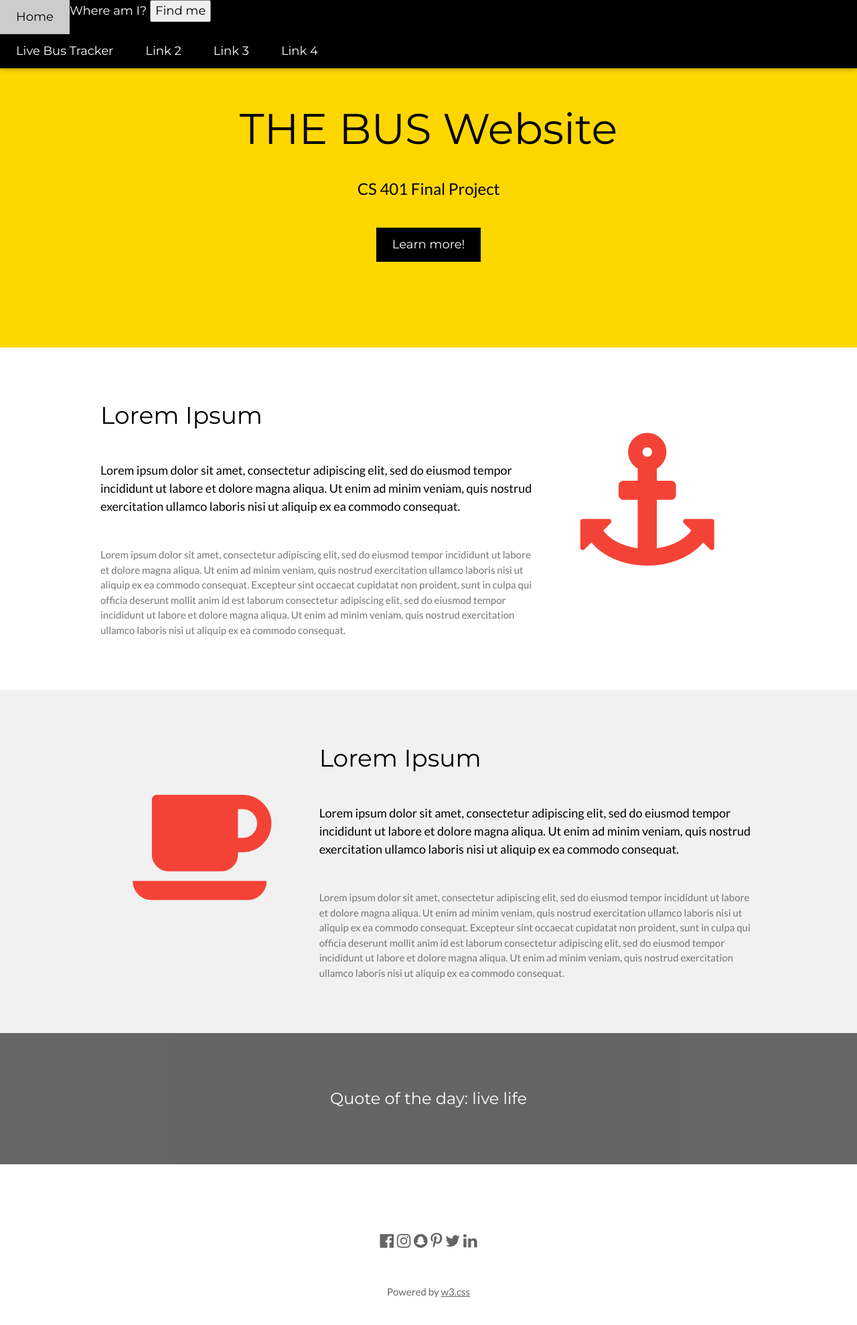
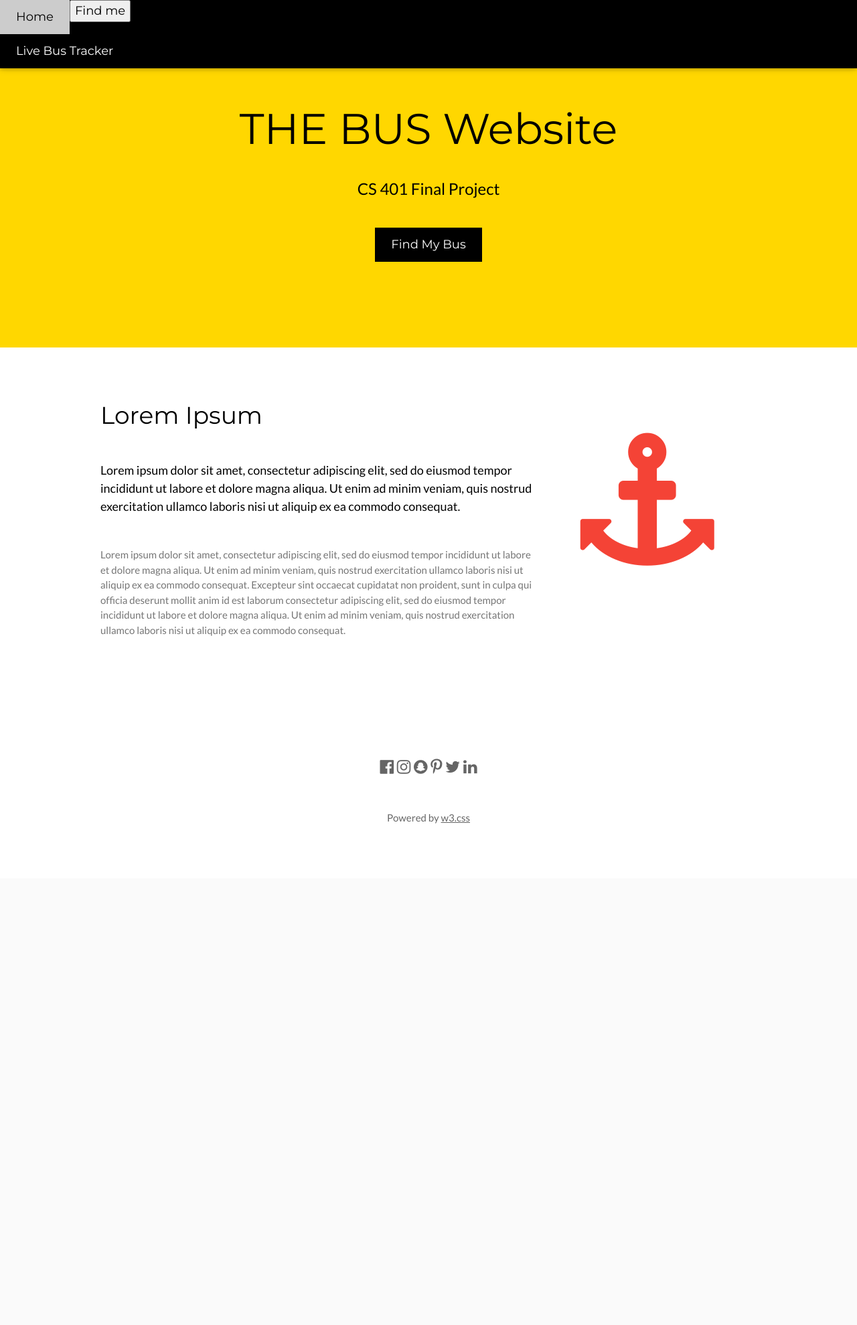
Before and after one commit to QuinnMcHenry/CS401_FINAL_PROJECT, a Flask app: template templates/index.html in a window 1280 px wide. Shown: the top 1979 px of the page at 67% size. After the commit the page ends 1230 px from the top, so only its background shows below. Run offline with Flask 3, Linux system fonts and the light colour scheme; the template is opened without the code that fills it, so the values that code supplies are empty.

Commit message:
updating html

```diff
--- a/templates/index.html
+++ b/templates/index.html
@@ -3,7 +3,7 @@
 <!DOCTYPE html>
 <html lang="en">
 <head>
-<title>W3.CSS Template</title>
+<title>The Bus Website</title>
 <meta charset="UTF-8">
 <meta name="viewport" content="width=device-width, initial-scale=1">
 <link rel="stylesheet" href="https://www.w3schools.com/w3css/5/w3.css">
@@ -23,21 +23,14 @@ body,h1,h2,h3,h4,h5,h6 {font-family: "Lato", sans-serif}
   <div class="w3-bar w3-black w3-card w3-left-align w3-large">
     <a class="w3-bar-item w3-button w3-hide-medium w3-hide-large w3-right w3-padding-large w3-hover-white w3-large w3-yellow" href="javascript:void(0);" onclick="myFunction()" title="Toggle Navigation Menu"><i class="fa fa-bars"></i></a>
     <a href="index.html" class="w3-bar-item w3-button w3-padding-large w3-white">Home</a>
-    <a>Where am I?</a>
     <button id="getLocationBtn">Find me</button>
     <p id="location"></p>
     <a href="map.html" class="w3-bar-item w3-button w3-hide-small w3-padding-large w3-hover-white">Live Bus Tracker</a>
-    <a href="#" class="w3-bar-item w3-button w3-hide-small w3-padding-large w3-hover-white">Link 2</a>
-    <a href="#" class="w3-bar-item w3-button w3-hide-small w3-padding-large w3-hover-white">Link 3</a>
-    <a href="#" class="w3-bar-item w3-button w3-hide-small w3-padding-large w3-hover-white">Link 4</a>
   </div>
 
   <!-- Navbar on small screens -->
   <div id="navDemo" class="w3-bar-block w3-white w3-hide w3-hide-large w3-hide-medium w3-large">
     <a href="map.html" class="w3-bar-item w3-button w3-padding-large">Live Bus Tracker</a>
-    <a href="#" class="w3-bar-item w3-button w3-padding-large">Link 2</a>
-    <a href="#" class="w3-bar-item w3-button w3-padding-large">Link 3</a>
-    <a href="#" class="w3-bar-item w3-button w3-padding-large">Link 4</a>
   </div>
 </div>
 
@@ -45,7 +38,7 @@ body,h1,h2,h3,h4,h5,h6 {font-family: "Lato", sans-serif}
 <header class="w3-container w3-center" style="background-color: #FFD700; padding:128px 16px;">
   <h1 class="w3-margin w3-jumbo">THE BUS Website</h1>
   <p class="w3-xlarge">CS 401 Final Project</p>
-  <button class="w3-button w3-black w3-padding-large w3-large w3-margin-top">Learn more!</button>
+  <button href = "map.html" class="w3-button w3-black w3-padding-large w3-large w3-margin-top">Find My Bus</button>
 </header>
 
 <!-- First Grid -->
@@ -66,27 +59,6 @@ body,h1,h2,h3,h4,h5,h6 {font-family: "Lato", sans-serif}
   </div>
 </div>
 
-<!-- Second Grid -->
-<div class="w3-row-padding w3-light-grey w3-padding-64 w3-container">
-  <div class="w3-content">
-    <div class="w3-third w3-center">
-      <i class="fa fa-coffee w3-padding-64 w3-text-red w3-margin-right"></i>
-    </div>
-
-    <div class="w3-twothird">
-      <h1>Lorem Ipsum</h1>
-      <h5 class="w3-padding-32">Lorem ipsum dolor sit amet, consectetur adipiscing elit, sed do eiusmod tempor incididunt ut labore et dolore magna aliqua. Ut enim ad minim veniam, quis nostrud exercitation ullamco laboris nisi ut aliquip ex ea commodo consequat.</h5>
-
-      <p class="w3-text-grey">Lorem ipsum dolor sit amet, consectetur adipiscing elit, sed do eiusmod tempor incididunt ut labore et dolore magna aliqua. Ut enim ad minim veniam, quis nostrud exercitation ullamco laboris nisi ut aliquip ex ea commodo consequat. Excepteur sint
-        occaecat cupidatat non proident, sunt in culpa qui officia deserunt mollit anim id est laborum consectetur adipiscing elit, sed do eiusmod tempor incididunt ut labore et dolore magna aliqua. Ut enim ad minim veniam, quis nostrud exercitation ullamco
-        laboris nisi ut aliquip ex ea commodo consequat.</p>
-    </div>
-  </div>
-</div>
-
-<div class="w3-container w3-black w3-center w3-opacity w3-padding-64">
-    <h1 class="w3-margin w3-xlarge">Quote of the day: live life</h1>
-</div>
 
 <!-- Footer -->
 <footer class="w3-container w3-padding-64 w3-center w3-opacity">
```
